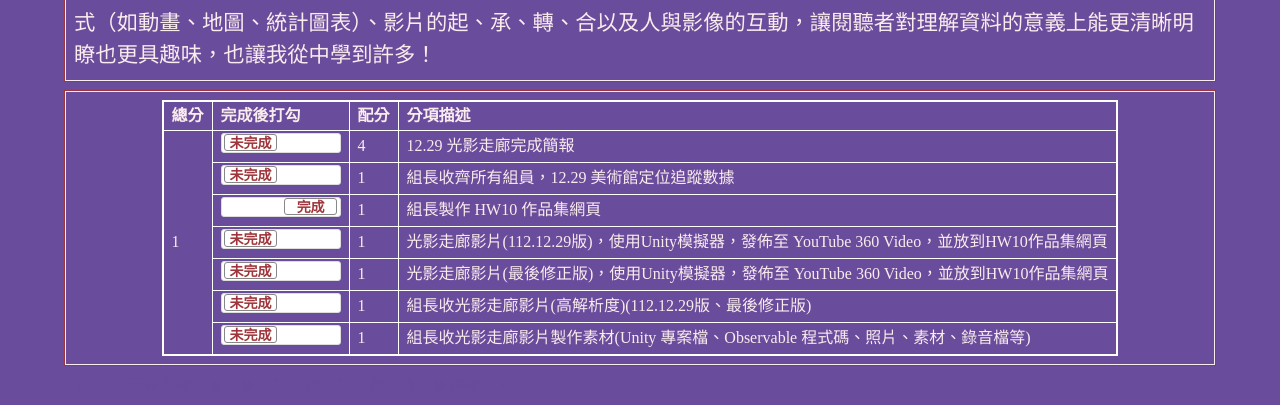
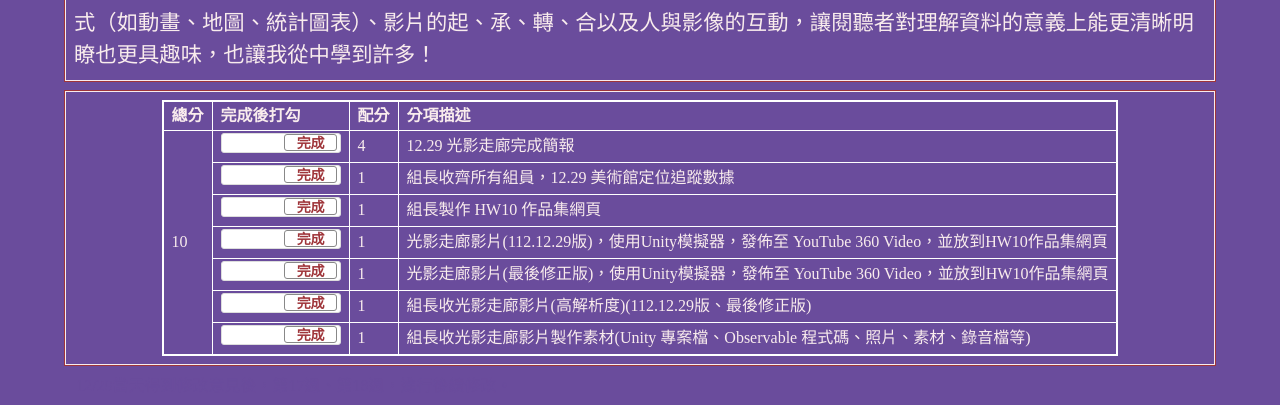
Before and after one commit to LINlisen/vis2023f, a plain HTML site: page hw10/index.html in a window 1280 px wide. Shown: the part 1380-1785 px from the top of the page. Drawn offline with nearby package versions, Linux system fonts and the light colour scheme.

Commit message:
Update index.html

```diff
--- a/hw10/index.html
+++ b/hw10/index.html
@@ -225,12 +225,12 @@
         <tr>
           <td rowspan="7" id="myTotal"></td>
 
-          <td><input type="checkbox" class="flipswitch" id="myCheckbox0"></td>
+          <td><input type="checkbox" class="flipswitch" id="myCheckbox0" checked></td>
           <td id='m0'>4</td>
           <td>12.29 光影走廊完成簡報</td>
         </tr>
         <tr>
-          <td><input type="checkbox" class="flipswitch" id="myCheckbox1"></td>
+          <td><input type="checkbox" class="flipswitch" id="myCheckbox1" checked></td>
           <td id='m1'>1</td>
           <td>組長收齊所有組員，12.29 美術館定位追蹤數據</td>
         </tr>
@@ -240,22 +240,22 @@
           <td>組長製作 HW10 作品集網頁 </td>
         </tr>
         <tr>
-          <td><input type="checkbox" class="flipswitch" id="myCheckbox3"></td>
+          <td><input type="checkbox" class="flipswitch" id="myCheckbox3" checked></td>
           <td id='m3'>1</td>
           <td>光影走廊影片(112.12.29版)，使用Unity模擬器，發佈至 YouTube 360 Video，並放到HW10作品集網頁 </td>
         </tr>
         <tr>
-          <td><input type="checkbox" class="flipswitch" id="myCheckbox4"></td>
+          <td><input type="checkbox" class="flipswitch" id="myCheckbox4" checked></td>
           <td id='m4'>1</td>
           <td>光影走廊影片(最後修正版)，使用Unity模擬器，發佈至 YouTube 360 Video，並放到HW10作品集網頁 </td>
         </tr>
         <tr>
-          <td><input type="checkbox" class="flipswitch" id="myCheckbox5"></td>
+          <td><input type="checkbox" class="flipswitch" id="myCheckbox5" checked></td>
           <td id='m5'>1</td>
           <td>組長收光影走廊影片(高解析度)(112.12.29版、最後修正版)</td>
         </tr>
         <tr>
-          <td><input type="checkbox" class="flipswitch" id="myCheckbox6"></td>
+          <td><input type="checkbox" class="flipswitch" id="myCheckbox6" checked></td>
           <td id='m6'>1</td>
           <td>組長收光影走廊影片製作素材(Unity 專案檔、Observable 程式碼、照片、素材、錄音檔等)</td>
         </tr>
```
